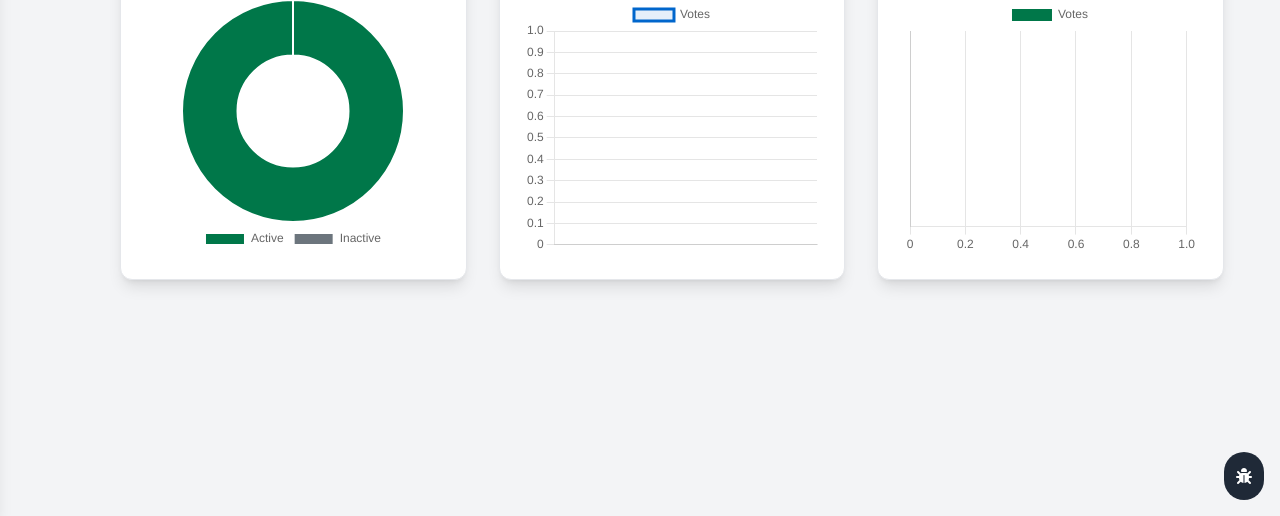
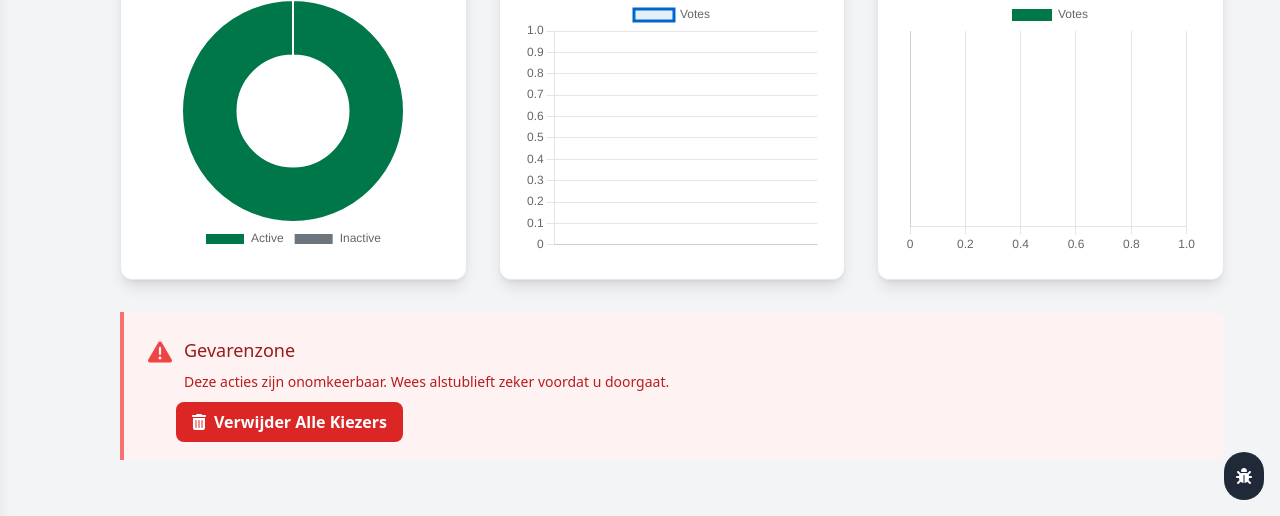
Before and after one commit to LeoRanoe/E-Stem_Suriname, a PHP site: page /E-Stem_Suriname/admin/index.php in a window 1280 px wide. Shown: the part 668-1184 px from the top of the page. Run offline with PHP 8.4, Linux system fonts and the light colour scheme; data comes from the database, SQL or seed files in the repository; data that the repository does not hold is empty; some libraries are stand-ins or nearby versions.

Commit message:
feat(voters): add confirmation dialog for deleting voters and enhance UI
- Introduced a confirmation dialog for the "Delete All Voters" action to prevent accidental deletions.
- Updated the admin dashboard UI to include a "Danger Zone" section with clear warnings and actions.
- Enhanced JavaScript functionality to handle the confirmation process for voter deletion.
- Improved overall user experience with localized messages and visual cues for critical actions.

```diff
--- a/admin/index.php
+++ b/admin/index.php
@@ -251,10 +251,33 @@ ob_start();
             </div>
         </div>
     </div>
+
+    <!-- Danger Zone -->
+    <div class="mt-8 bg-red-50 border-l-4 border-red-400 p-6 rounded-r-lg">
+        <div class="flex">
+            <div class="flex-shrink-0">
+                <i class="fas fa-exclamation-triangle text-red-500 text-2xl"></i>
+            </div>
+            <div class="ml-3">
+                <h3 class="text-lg font-medium text-red-800">Gevarenzone</h3>
+                <div class="mt-2 text-sm text-red-700">
+                    <p>Deze acties zijn onomkeerbaar. Wees alstublieft zeker voordat u doorgaat.</p>
+                </div>
+                <div class="mt-4">
+                    <div class="-mx-2 -my-1.5 flex">
+                        <a href="#" onclick="confirmDeleteVoters(event, '<?= BASE_URL ?>/admin/utils/delete_voters.php')" class="btn-hover bg-red-600 text-white font-bold py-2 px-4 rounded-lg inline-flex items-center transition-all duration-300 hover:bg-red-700 hover:shadow-lg">
+                            <i class="fas fa-trash-alt mr-2"></i>
+                            Verwijder Alle Kiezers
+                        </a>
+                    </div>
+                </div>
+            </div>
+        </div>
+    </div>
+
 </div>
 
 <?php
-// Get the buffered content
 $content = ob_get_clean();
 
 // Include the layout with the content
--- a/assets/js/admin-dashboard.js
+++ b/assets/js/admin-dashboard.js
@@ -180,3 +180,10 @@ document.addEventListener('DOMContentLoaded', function() {
     // Set up periodic updates (every 30 seconds)
     setInterval(updateDashboardStats, 30000);
 });
+
+function confirmDeleteVoters(event, deleteUrl) {
+    event.preventDefault();
+    if (confirm('Weet u zeker dat u alle kiezers wilt verwijderen? Deze actie kan niet ongedaan worden gemaakt en zal de kiezers-ID resetten.')) {
+        window.location.href = deleteUrl;
+    }
+}
```
Also changed, not shown: admin/utils/delete_voters.php (added, +24 -0 lines), database/clear_voters_cli.php (added, +37 -0 lines), 2 other files.
